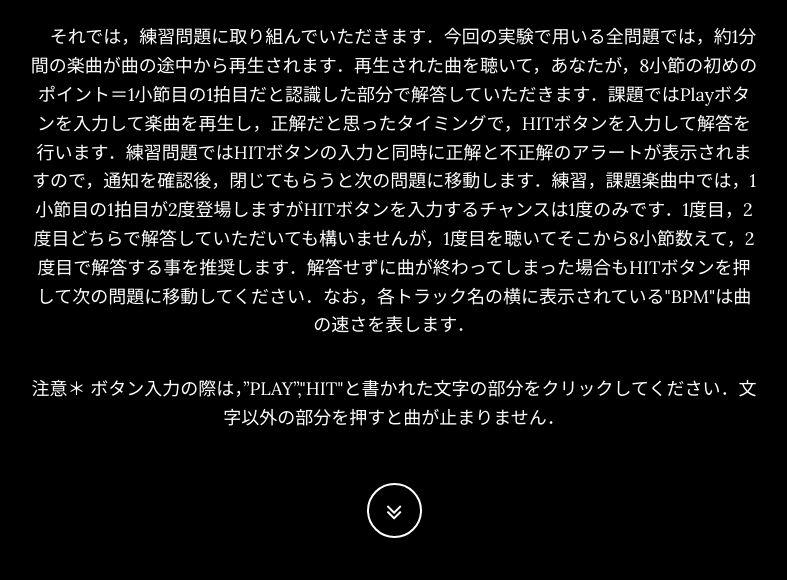
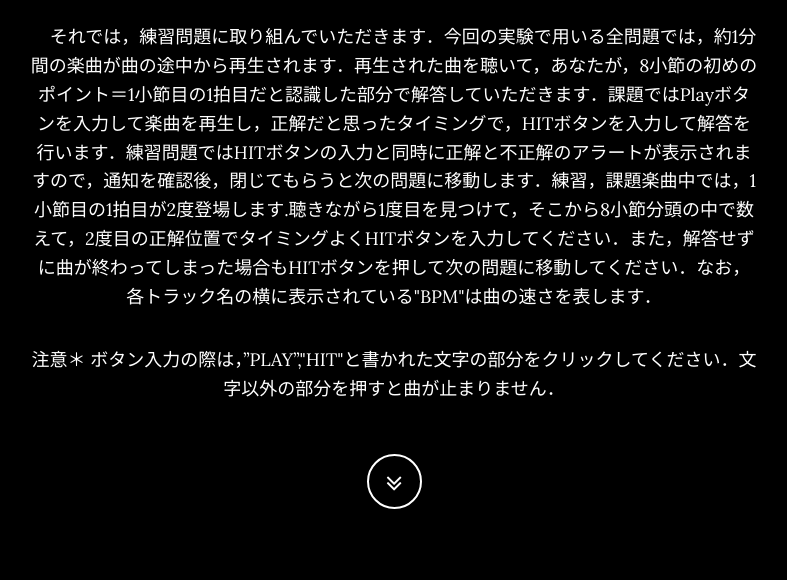
Before and after one commit to NumbTyler/beatcount, a Django app: page /practice.html in a window 1280 px wide. Shown: the part 250-830 px from the top of the page, without its empty margins (246-1033 px from the left). Run offline with Django 3.2, Linux system fonts and the light colour scheme; some libraries are stand-ins or nearby versions.

Commit message:
Database

```diff
--- a/beatcount/templates/beatcount/jap_page.html
+++ b/beatcount/templates/beatcount/jap_page.html
@@ -45,7 +45,7 @@
             <div class="container">
                 <div class="col-lg-8 mx-auto">
                     <h2>楽曲の構造，小節について</h2>
-                    <p>  クラシック音楽等を除いた，一般にリリースされている多くの楽曲が，8小節を１つの区切りとして，曲調が変化するように制作されています．本実験では全ての楽曲において8小節感覚で曲調が変化する楽曲を使用しています．みなさんにはその8小節の開始位置を聴き取っていただきます．
+                    <p>  クラシック音楽等を除いた，一般にリリースされている多くの楽曲が，4拍子の8小節を１つの区切りとして，曲調が変化するように制作されています．本実験では全ての楽曲において8小節感覚で曲調が変化する楽曲を使用しています．みなさんにはその8小節の開始位置を聴き取っていただきます．動画を見て，楽曲が8小節の塊で構成されている事を確認してください．動画内のBeatCountは拍数，Barsは小節数を表しています．
 
                     </p>
                     <video id="video" controls>
--- a/beatcount/templates/beatcount/practice.html
+++ b/beatcount/templates/beatcount/practice.html
@@ -7,7 +7,7 @@
         <div class="row">
             <div class="col-lg-8 mx-auto">
                 <h2>練習問題</h2>
-            <p>　それでは，練習問題に取り組んでいただきます．今回の実験で用いる全問題では，約1分間の楽曲が曲の途中から再生されます．再生された曲を聴いて，あなたが，8小節の初めのポイント＝1小節目の1拍目だと認識した部分で解答していただきます．課題ではPlayボタンを入力して楽曲を再生し，正解だと思ったタイミングで，HITボタンを入力して解答を行います．練習問題ではHITボタンの入力と同時に正解と不正解のアラートが表示されますので，通知を確認後，閉じてもらうと次の問題に移動します．練習，課題楽曲中では，1小節目の1拍目が2度登場しますがHITボタンを入力するチャンスは1度のみです．1度目，2度目どちらで解答していただいても構いませんが，1度目を聴いてそこから8小節数えて，2度目で解答する事を推奨します．解答せずに曲が終わってしまった場合もHITボタンを押して次の問題に移動してください．なお，各トラック名の横に表示されている"BPM"は曲の速さを表します．
+            <p>　それでは，練習問題に取り組んでいただきます．今回の実験で用いる全問題では，約1分間の楽曲が曲の途中から再生されます．再生された曲を聴いて，あなたが，8小節の初めのポイント＝1小節目の1拍目だと認識した部分で解答していただきます．課題ではPlayボタンを入力して楽曲を再生し，正解だと思ったタイミングで，HITボタンを入力して解答を行います．練習問題ではHITボタンの入力と同時に正解と不正解のアラートが表示されますので，通知を確認後，閉じてもらうと次の問題に移動します．練習，課題楽曲中では，1小節目の1拍目が2度登場します.聴きながら1度目を見つけて，そこから8小節分頭の中で数えて，2度目の正解位置でタイミングよくHITボタンを入力してください．また，解答せずに曲が終わってしまった場合もHITボタンを押して次の問題に移動してください．なお，各トラック名の横に表示されている"BPM"は曲の速さを表します．
                 </p>
                 <p>
                 注意＊ ボタン入力の際は，”PLAY”,"HIT"と書かれた文字の部分をクリックしてください．文字以外の部分を押すと曲が止まりません．
```
